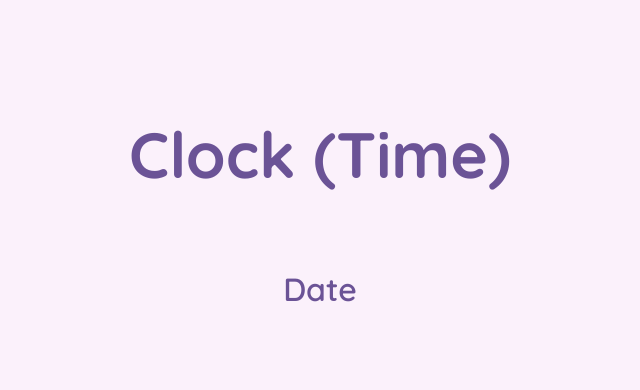
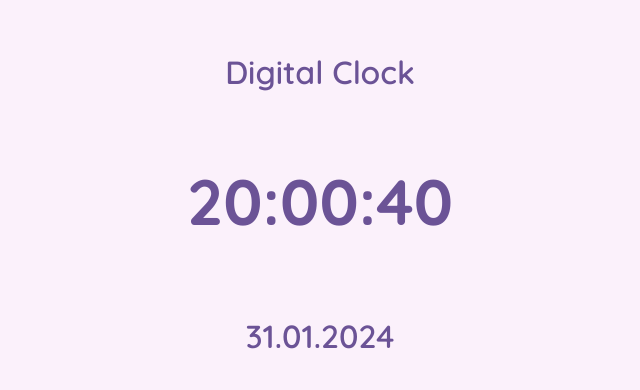
Before and after one commit to dittekoustrup/digitalClock, a plain HTML site: page index.html in a window 1280 px wide. Shown: the part 194-584 px from the top of the page, without its empty margins (320-960 px from the left). Drawn offline with Linux system fonts and the light colour scheme.

Commit message:
Add time and date

```diff
--- a/index.html
+++ b/index.html
@@ -13,9 +13,11 @@
 
 <body>
     <div class="digitalClockDetails">
-        <h1>Clock (Time)</h1>
-        <h3>Date</h3>
+        <h2>Digital Clock</h2>
+        <h1 id="clock">Time</h1>
+        <h3 id="date">Date</h3>
     </div>
+    <script src="./main.js"></script>
 </body>
 
 </html>
--- a/main.js
+++ b/main.js
@@ -0,0 +1,13 @@
+const clockElement = document.getElementById("clock");
+function time() {
+    const date = new Date();
+    const s = date.getSeconds();
+    const m = date.getMinutes();
+    const h = date.getHours();
+    clockElement.innerHTML = ("0" + h).substr(-2) + ":" + ("0" + m).substr(-2) + ":" + ("0" + s).substr(-2);
+
+    const dateElement = document.getElementById("date");
+    dateElement.innerHTML = date.getDate() + "." + date.getMonth() + 1 + "." + date.getFullYear();
+}
+
+setInterval(time, 1000);
--- a/style.css
+++ b/style.css
@@ -20,6 +20,11 @@ h1 {
     font-size: 4rem;
 }
 
+h2 {
+    font-weight: 600;
+    font-size: 2rem;
+}
+
 h3 {
     font-weight: 600;
     font-size: 2rem;
```
